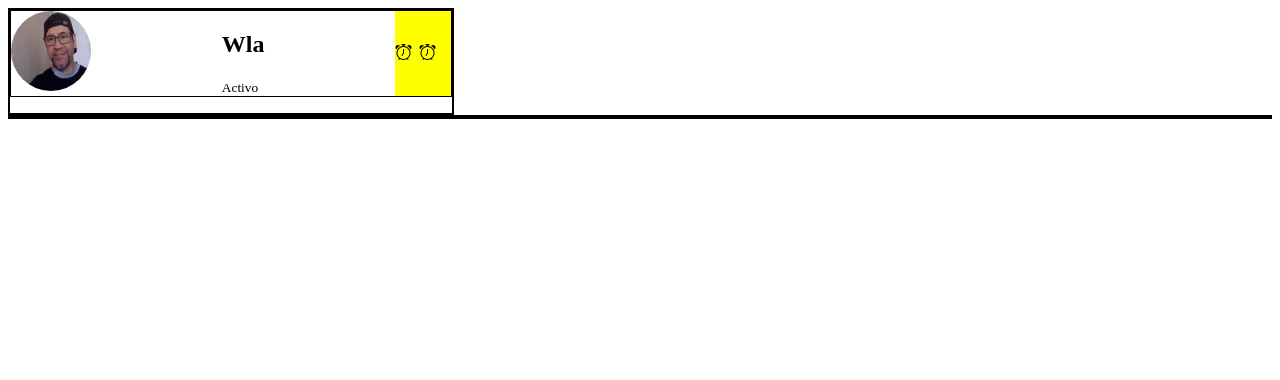
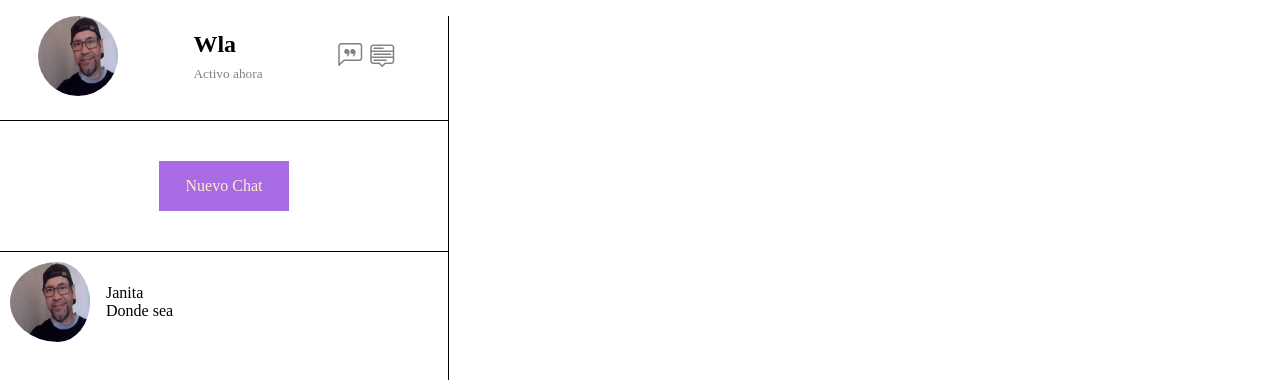
Before and after one commit to wl4dig3/sistema_mensajeria, a plain HTML site: page index.html in a window 1280 px wide. Shown: the top 380 px of the page. Drawn offline with nearby package versions, Linux system fonts and the light colour scheme.

Commit message:
chore: boton Nuevo chat

```diff
--- a/Assets/Css/styles.css
+++ b/Assets/Css/styles.css
@@ -1,6 +1,11 @@
+body {
+    margin: 0;
+    padding: 0;
+}
 .contacts {
-    border: 2px solid;
     width: 35%;
+    height: 100vmax;border-right: 1px solid;
+
 }
 img {
     width: 80px;
@@ -10,24 +15,71 @@ img {
 ul {
     list-style: none;
 }
+h2 {
+    margin: 0;
+}
+p {
+    margin: 0;
+}
 .fleex {
     display: flex;
-    justify-content: space-between;
+    justify-content: space-around;
+    align-items: center;
+}
+.contact-chat {
+    gap: 05rem;
+}
+.contact-person {
+    display: flex;
+    margin: 10px 10px;
+    align-items: center;
+
+    & img {
+        padding-right: 1rem;
+    }
 }
 .perfil {
-    border: 1px solid;
+    margin-top: 1rem;
 }
 .principal {
-    border: 2px solid;
+    display: flex;
+    justify-content: center;
+    align-items: center;
 }
 .profile-info {
     gap: 0.5rem;
+    display: flex;
+    flex-direction: column;
+    justify-content: center;
 }
 .icons {
     display: flex;
     justify-content: flex-end;
     align-items: center;
     gap: 0.5rem;
-    background-color: yellow;
     padding-right: 1rem;
+    font-size: 1.5rem;
+    color: grey;
 }
+.container-btn {
+    display: flex;
+    justify-content: center;
+    align-items: center;
+    margin-top: 1.5rem;
+    border-bottom: 1px solid;
+    border-top: 1px solid;
+    height: 130px;
+}
+.rectangulo {
+    justify-content: center;
+    width: 130px;
+    height: 50px;
+    background-color: rgb(169, 107, 228);
+    display: flex;
+    align-items: center;
+    color: blanchedalmond;
+
+}
+small {
+    color: gray;
+}
--- a/index.html
+++ b/index.html
@@ -18,25 +18,27 @@
                     <img src="./Assets/img/Wlad_2023_09jpg.jpg" alt="">
                     <div class="profile-info">
                         <h2>Wla</h2>
-                        <small>Activo</small>
+                        <small>Activo ahora</small>
                     </div>
                     <div class="icons">
-                        <i class="bi-alarm"></i>
-                        <i class="bi-alarm"></i>
+                        <i class="bi bi-chat-left-quote"></i>
+                        <i class="bi bi-menu-up"></i>
                     </div>
                 </div>
                 <div class="container-btn">
-
+                    <div class="rectangulo">Nuevo Chat</div>
                 </div>
                 <div class="contact-messenger">
-                    <ul>
-                        <li></li>
-                        <li></li>
-                        <li></li>
-                        <li></li>
-                        <li></li>
-                        <li></li>
-                    </ul>
+
+                    <div class="contact-person">
+                        <img src="./Assets/img/Wlad_2023_09jpg.jpg" alt="">
+                        <div class="contact-chat">
+                            <p>Janita</p>
+                            <p>Donde sea</p>
+                        </div>
+                    </div>
+
+
                 </div>
             </article>
         </aside>
```
